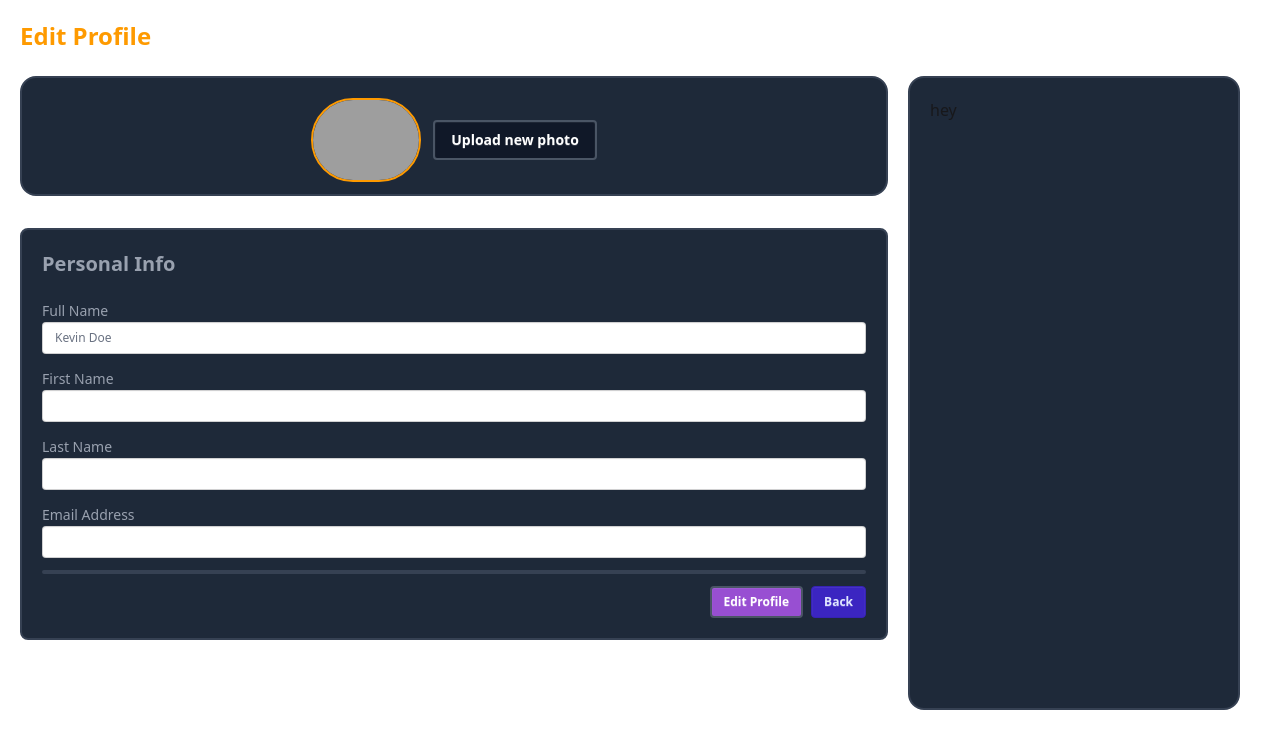
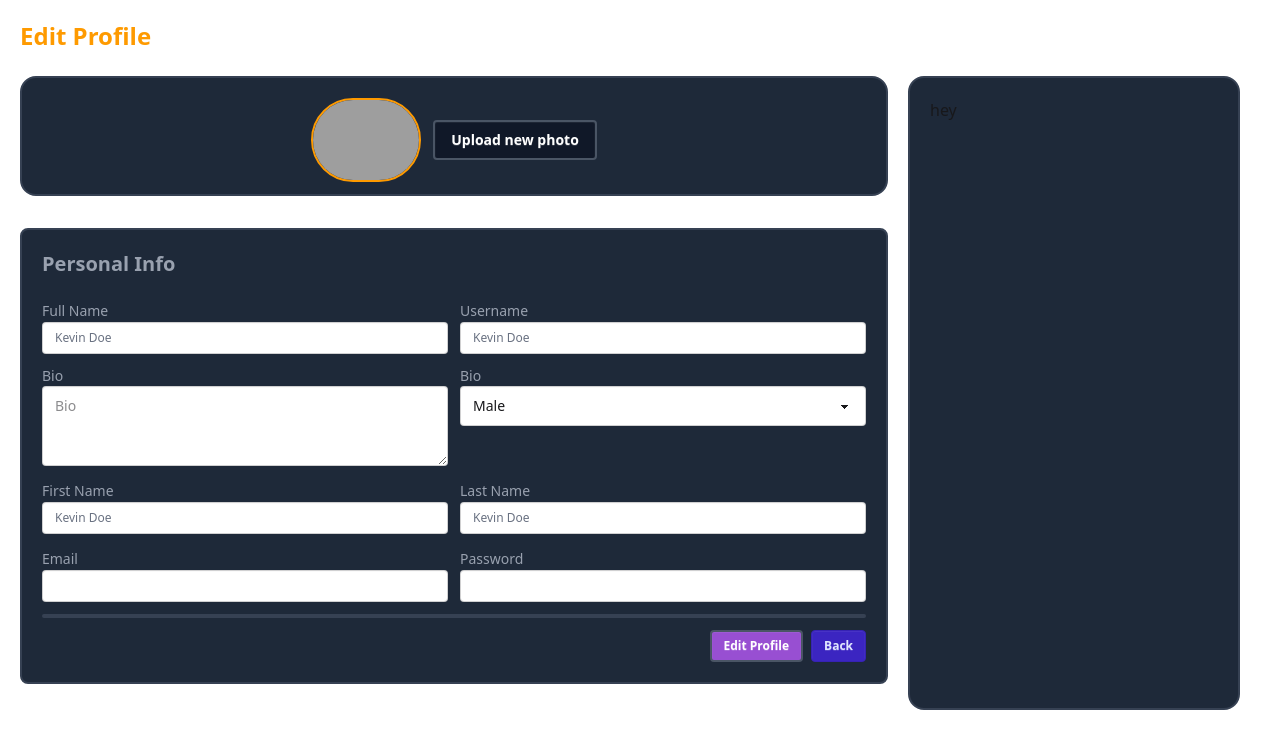
Before and after one commit to kasDev18/chat_app_react, a React (Vite) app in the folder client/: page /user/edit in a window 1280 px wide. Shown: the top 748 px of the page. Built offline with nearby package versions, Linux system fonts and the light colour scheme; no server answers; sample sign-in values are in the browser's storage; grey boxes are pictures that could not be loaded.

Commit message:
added some fields

```diff
--- a/client/src/pages/home/Home.jsx
+++ b/client/src/pages/home/Home.jsx
@@ -8,7 +8,7 @@ import "../../index.css";
 function Home() {
   const { authUser } = useAuthContext();
   return (
-    <div className="flex h-screen w-screen   md:p-5">
+    <div className="flex h-screen w-screen md:p-5">
       <Sidebar />
       <MessageContainer />
       <aside className="lg:grid w-1/4 p-5 hidden bg-gray-800">
--- a/client/src/pages/home/UserEdit.jsx
+++ b/client/src/pages/home/UserEdit.jsx
@@ -23,35 +23,115 @@ export default function UserEdit() {
           <div className="w-full mx-auto my-5 border-2 border-gray-700 rounded-lg p-5 flex flex-col gap-5 bg-gray-800">
             <h2 className="text-xl font-bold text-gray-400">Personal Info</h2>
             <form action="" className="flex flex-col gap-3">
-              <div>
+
+              {/* Full Name and Username  */}
+              <div className="flex gap-3">
+                <div className="w-full">
                   <label htmlFor="" className="text-gray-400 text-sm">
                     Full Name
                   </label>
-                <input type="text" className="input input-bordered w-full cursor-not-allowed text-gray-500 input-sm" value="Kevin Doe" readOnly/>
+                  <input
+                    type="text"
+                    className="input input-bordered w-full cursor-not-allowed text-gray-500 input-sm"
+                    value="Kevin Doe"
+                  />
                 </div>
-              <div>
+                <div className="w-full">
+                  <label htmlFor="" className="text-gray-400 text-sm">
+                    Username
+                  </label>
+                  <input
+                    type="text"
+                    className="input input-bordered w-full cursor-not-allowed text-gray-500 input-sm"
+                    value="Kevin Doe"
+                  />
+                </div>
+              </div>
+
+              {/* Full Name and Username  */}
+              <div className="flex gap-3">
+                <div className="flex flex-col w-full">
+                  <label htmlFor="" className="text-gray-400 text-sm">
+                    Bio
+                  </label>
+                  <textarea className="textarea w-full" placeholder="Bio"></textarea>
+                </div>
+                <div className="flex flex-col w-full">
+                  <label htmlFor="" className="text-gray-400 text-sm">
+                    Bio
+                  </label>
+                  <select name="" id="" className="select select-bordered w-full">
+                    <option value="male">Male</option>
+                    <option value="female">Female</option>
+                  </select>
+                </div>
+              </div>
+
+              {/* First and Last Name  */}
+              <div className="flex gap-3">
+                <div className="w-full">
                   <label htmlFor="" className="text-gray-400 text-sm">
                     First Name
                   </label>
-                <input type="text" className="input input-bordered w-full input-sm" />
+                  <input
+                    type="text"
+                    className="input input-bordered w-full cursor-not-allowed text-gray-500 input-sm"
+                    value="Kevin Doe"
+                    readOnly
+                  />
                 </div>
-              <div>
+                <div className="w-full">
                   <label htmlFor="" className="text-gray-400 text-sm">
                     Last Name
                   </label>
-                <input type="text" className="input input-bordered w-full input-sm" />
+                  <input
+                    type="text"
+                    className="input input-bordered w-full cursor-not-allowed text-gray-500 input-sm"
+                    value="Kevin Doe"
+                  />
                 </div>
-              <div>
+              </div>
+
+              {/* Email and Password  */}
+              <div className="flex gap-3">
+                <div className="w-full">
                   <label htmlFor="" className="text-gray-400 text-sm">
-                  Email Address
+                    Email
                   </label>
-                <input type="text" className="input input-bordered w-full input-sm" value={authUser.emailAddress}/>
+                  <input
+                    type="email"
+                    className="input input-bordered w-full cursor-not-allowed text-gray-500 input-sm"
+                    value=""
+                  />
                 </div>
-              <hr className="border-2 border-gray-700 rounded-2xl"/>
+                <div className="w-full">
+                  <label htmlFor="" className="text-gray-400 text-sm">
+                    Password
+                  </label>
+                  <input
+                    type="password"
+                    className="input input-bordered w-full cursor-not-allowed text-gray-500 input-sm"
+                    value=""
+                  />
+                </div>
+              </div>
+
+              <hr className="border-2 border-gray-700 rounded-2xl" />
               <div className="flex justify-end gap-2">
-                <button className="btn btn-active bg-[#984FD2] hover:text-white text-white border-2 hover:border-white border-gray-600 btn-sm" type="submit">Edit Profile</button>
+                <button
+                  className="btn btn-active bg-[#984FD2] hover:text-white text-white border-2 hover:border-white border-gray-600 btn-sm"
+                  type="submit"
+                >
+                  Edit Profile
+                </button>
                 <a id="home-back-link" href="/">
-                    <button id="home-back-btn" className="btn btn-active btn-primary btn-sm" type="button">Back</button>
+                  <button
+                    id="home-back-btn"
+                    className="btn btn-active btn-primary btn-sm"
+                    type="button"
+                  >
+                    Back
+                  </button>
                 </a>
               </div>
             </form>
```
Lines whose indentation alone changed are shown as unchanged.
